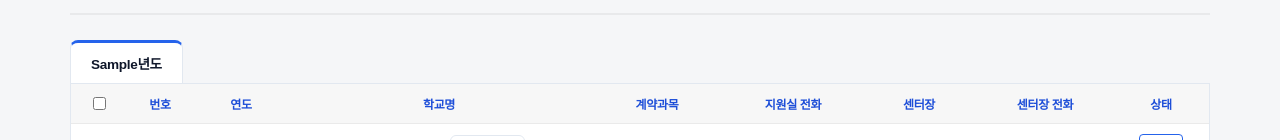
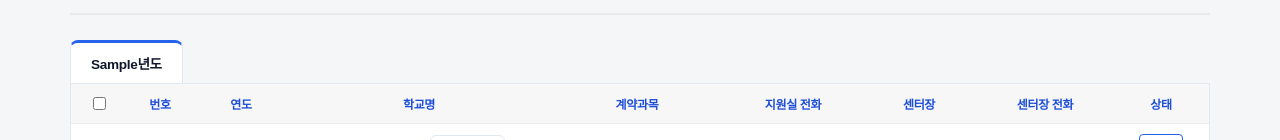
Before and after one commit to saedam2025/sc, a Flask app: page /school/ in a window 1280 px wide. Shown: the part 216-356 px from the top of the page. Run offline with Flask 3, Linux system fonts and the light colour scheme; the visitor is signed in with stand-in values (Sample User, id 1); data comes from the database, SQL or seed files in the repository; tables that the repository leaves empty hold one stand-in row (values such as "Sample post"); data that the repository does not hold is empty; some libraries are stand-ins or nearby versions; some web fonts are replaced.

Commit message:
Add files via upload

```diff
--- a/templates/school_bp.html
+++ b/templates/school_bp.html
@@ -687,7 +687,7 @@
                             <th style="width:50px; text-align:center;">번호</th>
                             <th style="width:80px; text-align:center;">연도</th>
                             <th>학교명</th>
-                            <th style="width:120px; text-align:center;">계약과목</th>
+                            <th style="width:160px; text-align:center;">계약과목</th>
                             <th style="width:120px; text-align:center;">지원실 전화</th>
                             <th style="width:100px; text-align:center;">센터장</th>
                             <th style="width:120px; text-align:center;">센터장 전화</th>
```
